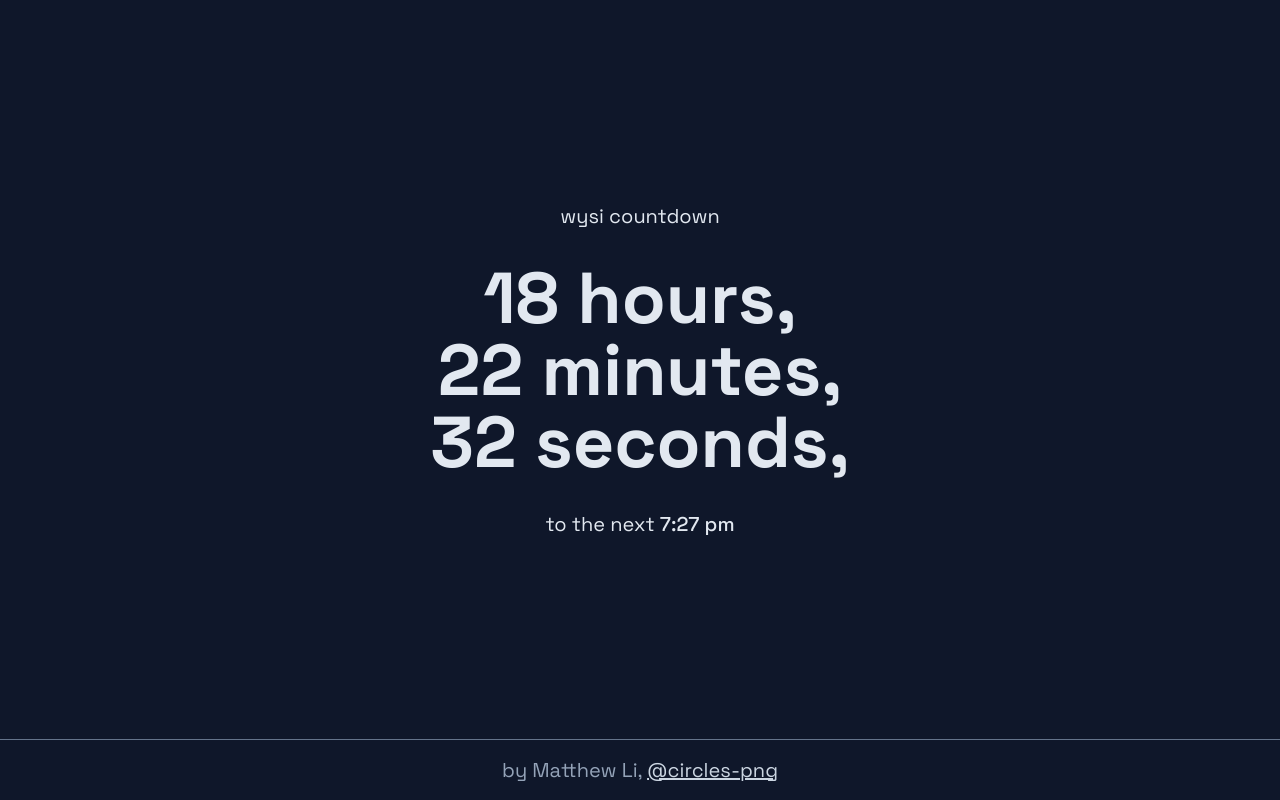
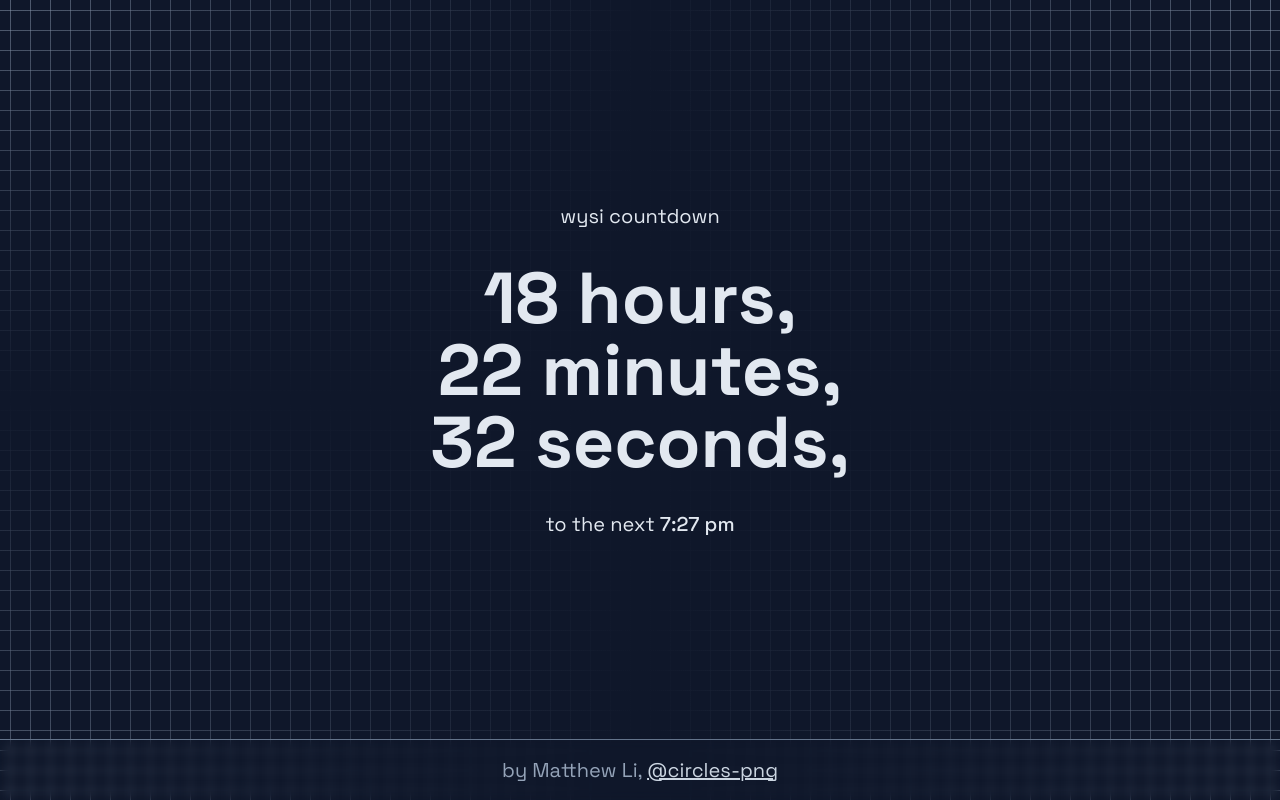
Before and after one commit to circles-png/wysi-countdown, a React (Vite) app: page / in a window 1280 px wide. Built offline with nearby package versions, Linux system fonts and the light colour scheme.

Commit message:
update styles and app

```diff
--- a/src/App.tsx
+++ b/src/App.tsx
@@ -29,7 +29,8 @@ const App = () => {
     return () => clearInterval(timer)
   }, [])
   return <>
-    <div className='h-full bg-slate-900 text-slate-200 text-xl text-center flex flex-col'>
+    <div className='h-full bg-grid text-slate-200 text-xl text-center'>
+      <div className='flex flex-col h-full bg-fade'>
         <div className='h-full grid place-content-center'>
           <div className='flex flex-col gap-8'>
             <h1>wysi countdown</h1>
@@ -39,7 +40,7 @@ const App = () => {
             <span>to the next <span className='font-medium'>7:27 pm</span></span>
           </div>
         </div>
-      <footer className='text-slate-400 border-t border-slate-500 p-4 grow-0 shrink'>
+        <footer className='text-slate-400 border-t border-slate-500 p-4 grow-0 shrink backdrop-blur-sm'>
             by Matthew Li, <a
             href='https://github.com/circles-png'
             className='underline decoration-2 text-slate-300'
@@ -49,6 +50,7 @@ const App = () => {
           </a>
         </footer>
       </div>
+    </div>
   </>
 }
 
--- a/src/index.css
+++ b/src/index.css
@@ -6,3 +6,19 @@
     font-family: 'SpaceGrotesk';
     src: url('/fonts/SpaceGrotesk.ttf');
 }
+
+@layer base {
+    .bg-grid {
+        background-image:
+            linear-gradient(to right, rgb(148 163 184) 0px, transparent 1px),
+            linear-gradient(to bottom, rgb(148 163 184) 0px, rgb(15 23 42) 1px);
+        background-size: 20px 20px;
+        background-position: center;
+    }
+    .bg-fade {
+        background-image:
+            linear-gradient(to bottom, transparent 0%, rgb(15 23 42) 50%, transparent 100%),
+            linear-gradient(to right, transparent 0%, rgb(15 23 42) 50%, transparent 100%);
+        background-position: center;
+    }
+}
```
Lines whose indentation alone changed are shown as unchanged.
